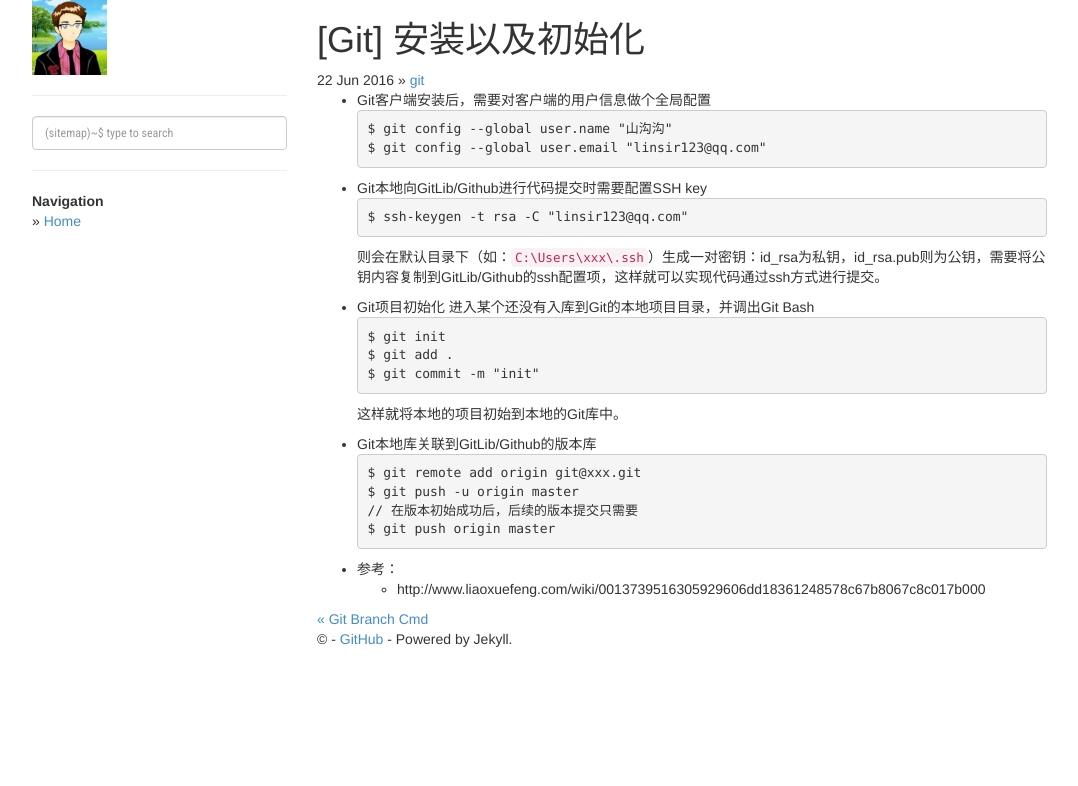
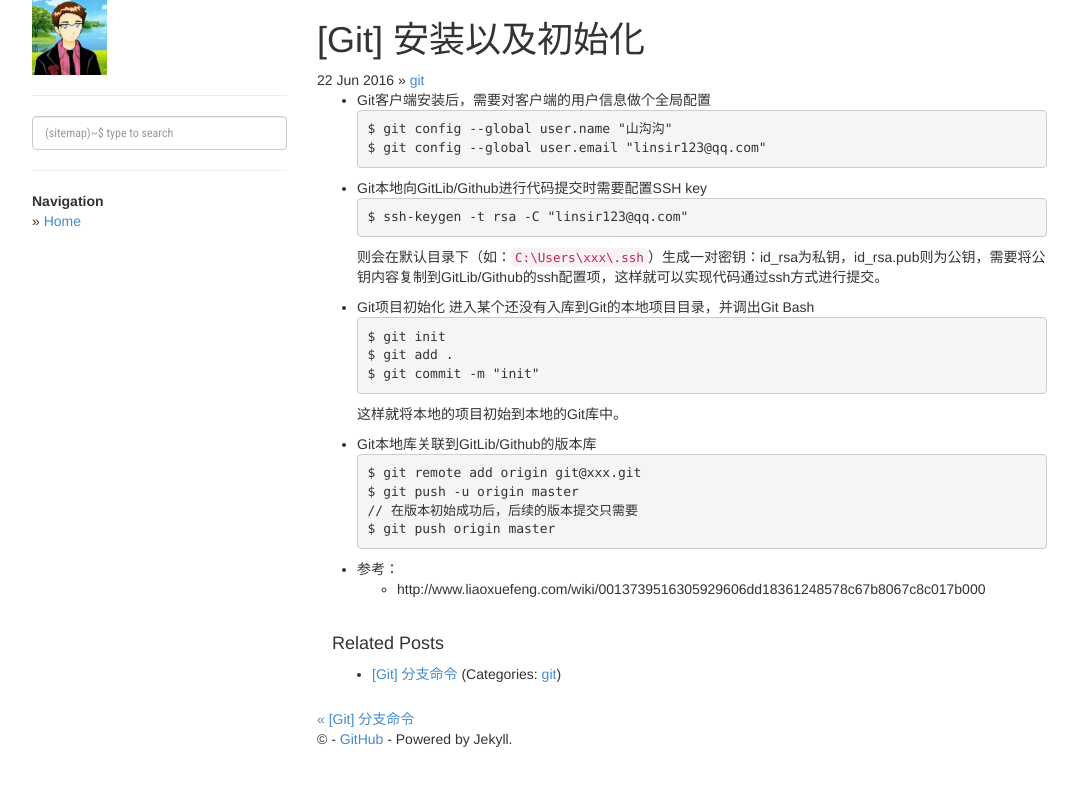
Before and after one commit to linsir123/linsir123.github.io, a Jekyll site: the page built from _posts/2016-06-22-git-setup-and-init.md, in a window 1280 px wide. Shown: the top 786 px of the page, without its empty margins (53-1131 px from the left). Built offline with Jekyll 4.4.1, drawn with Linux system fonts in a browser that asks for light colours; nearby versions of some CDN libraries; Markdown is read by kramdown in place of the engine named in the settings; comment, search, counter and statistics services are not loaded.

Commit message:
修改配置

```diff
--- a/_config.yml
+++ b/_config.yml
@@ -27,4 +27,4 @@
     - lax_spacing
     - with_toc_data
 
-highlighter: pygments
+highlighter: rouge
--- a/_posts/2016-06-22-git-branch-cmd.md
+++ b/_posts/2016-06-22-git-branch-cmd.md
@@ -1,4 +1,8 @@
-[Git] 分支命令
+---
+layout: post
+title:  "[Git] 分支命令"
+categories: [git]
+---
 
 查看分支：`git branch`
 
```
